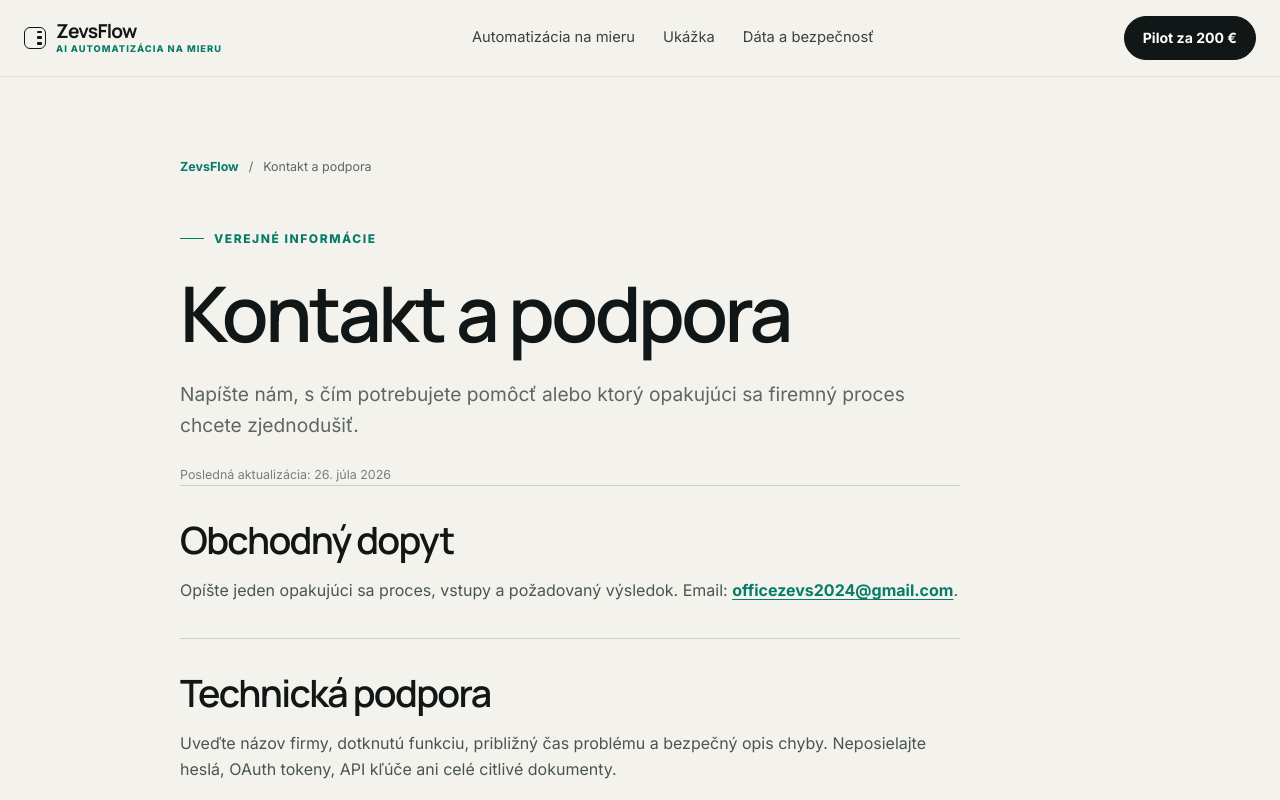
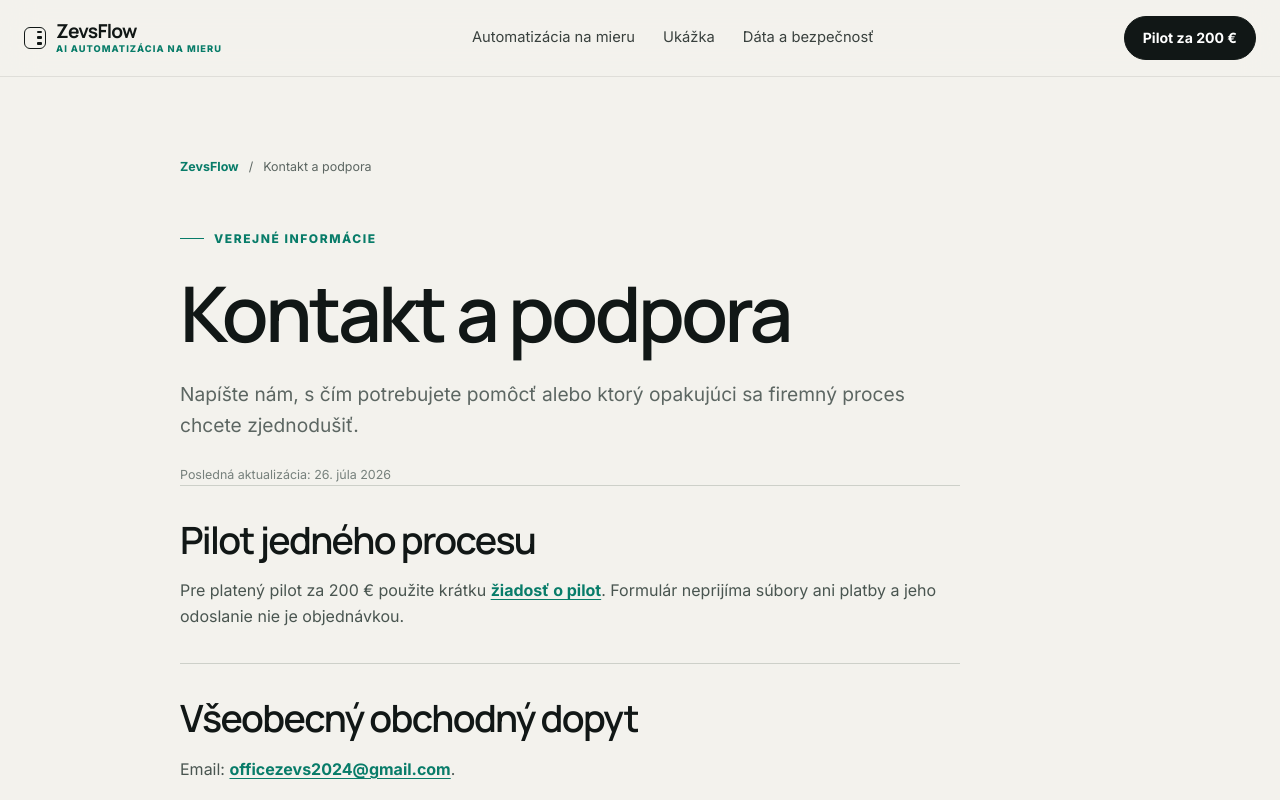
Before and after one commit to Mykh-Ai/zevsflow-site, a Next.js app: page /support in a window 1280 px wide. Shown: the top 800 px of the page. Built offline with nearby package versions, Linux system fonts and the light colour scheme.

Commit message:
Route pilot inquiries through the structured form

```diff
--- a/app/support/page.tsx
+++ b/app/support/page.tsx
@@ -1,11 +1,13 @@
 import type { Metadata } from "next";
+import Link from "next/link";
 import { LegalLayout } from "../page-elements";
 
 export const metadata: Metadata = { title: "Kontakt a podpora | ZevsFlow", description: "Kontakt pre obchodné otázky, podporu, ochranu súkromia a bezpečnostné hlásenia ZevsFlow." };
 
 export default function SupportPage() {
   return <LegalLayout title="Kontakt a podpora" intro="Napíšte nám, s čím potrebujete pomôcť alebo ktorý opakujúci sa firemný proces chcete zjednodušiť.">
-    <section><h2>Obchodný dopyt</h2><p>Opíšte jeden opakujúci sa proces, vstupy a požadovaný výsledok. Email: <a href="mailto:officezevs2024@gmail.com?subject=ZevsFlow%20%E2%80%93%20obchodn%C3%BD%20dopyt">officezevs2024@gmail.com</a>.</p></section>
+    <section><h2>Pilot jedného procesu</h2><p>Pre platený pilot za 200 € použite krátku <Link href="/pilot">žiadosť o pilot</Link>. Formulár neprijíma súbory ani platby a jeho odoslanie nie je objednávkou.</p></section>
+    <section><h2>Všeobecný obchodný dopyt</h2><p>Email: <a href="mailto:officezevs2024@gmail.com?subject=ZevsFlow%20%E2%80%93%20obchodn%C3%BD%20dopyt">officezevs2024@gmail.com</a>.</p></section>
     <section><h2>Technická podpora</h2><p>Uveďte názov firmy, dotknutú funkciu, približný čas problému a bezpečný opis chyby. Neposielajte heslá, OAuth tokeny, API kľúče ani celé citlivé dokumenty.</p></section>
     <section><h2>Ochrana súkromia a vymazanie</h2><p>Do predmetu správy napíšte „Súkromie“ alebo „Vymazanie údajov“. Postup nájdete aj na stránke <a href="/data-deletion">Vymazanie údajov</a>.</p></section>
     <section><h2>Bezpečnostné hlásenie</h2><p>Pri podozrení na únik, neoprávnený prístup alebo zverejnený token označte predmet „BEZPEČNOSŤ“. Neprikladajte aktívne tajomstvá; stačí popis, dotknutý systém a bezpečný spôsob spätného kontaktu.</p></section>
```
